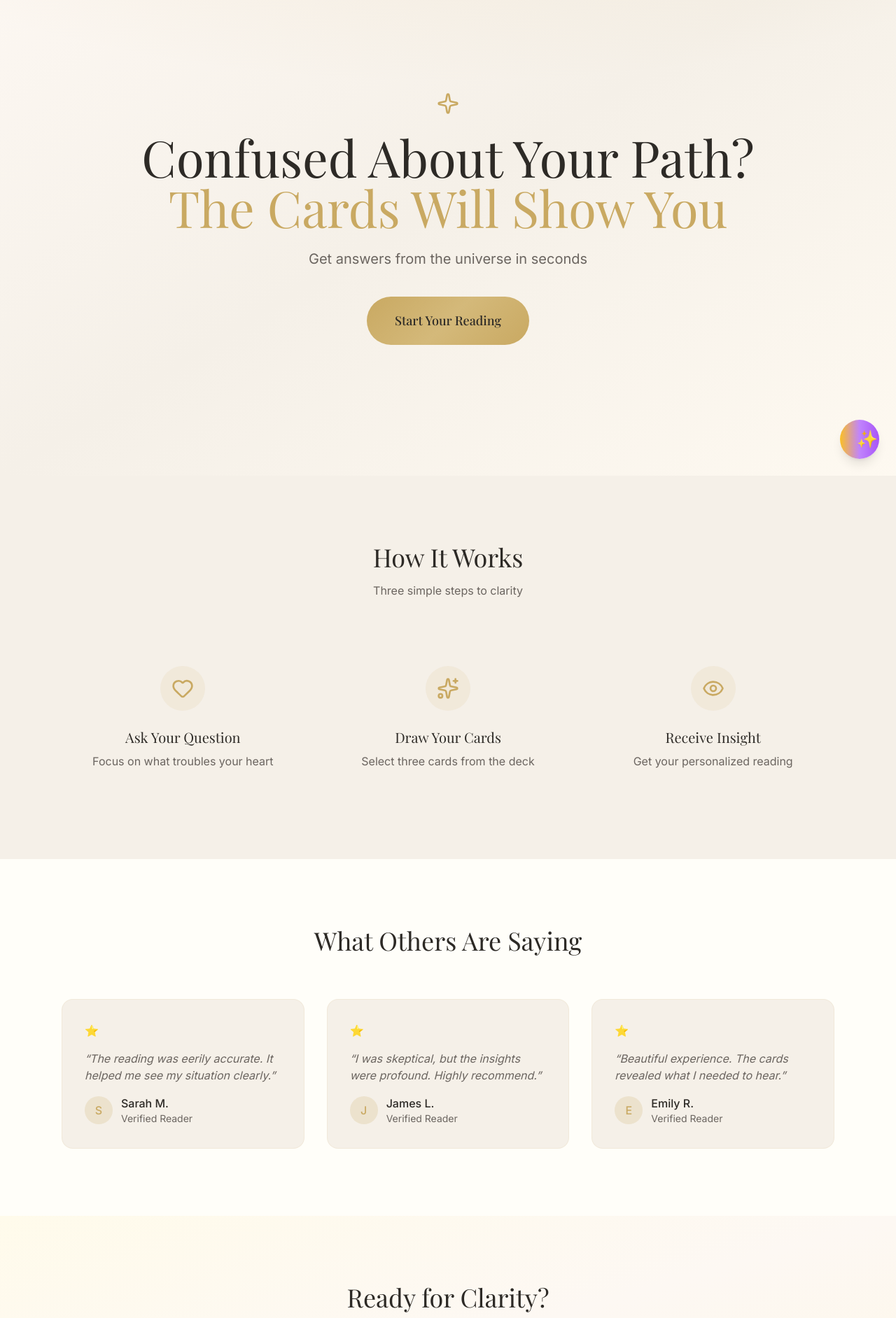
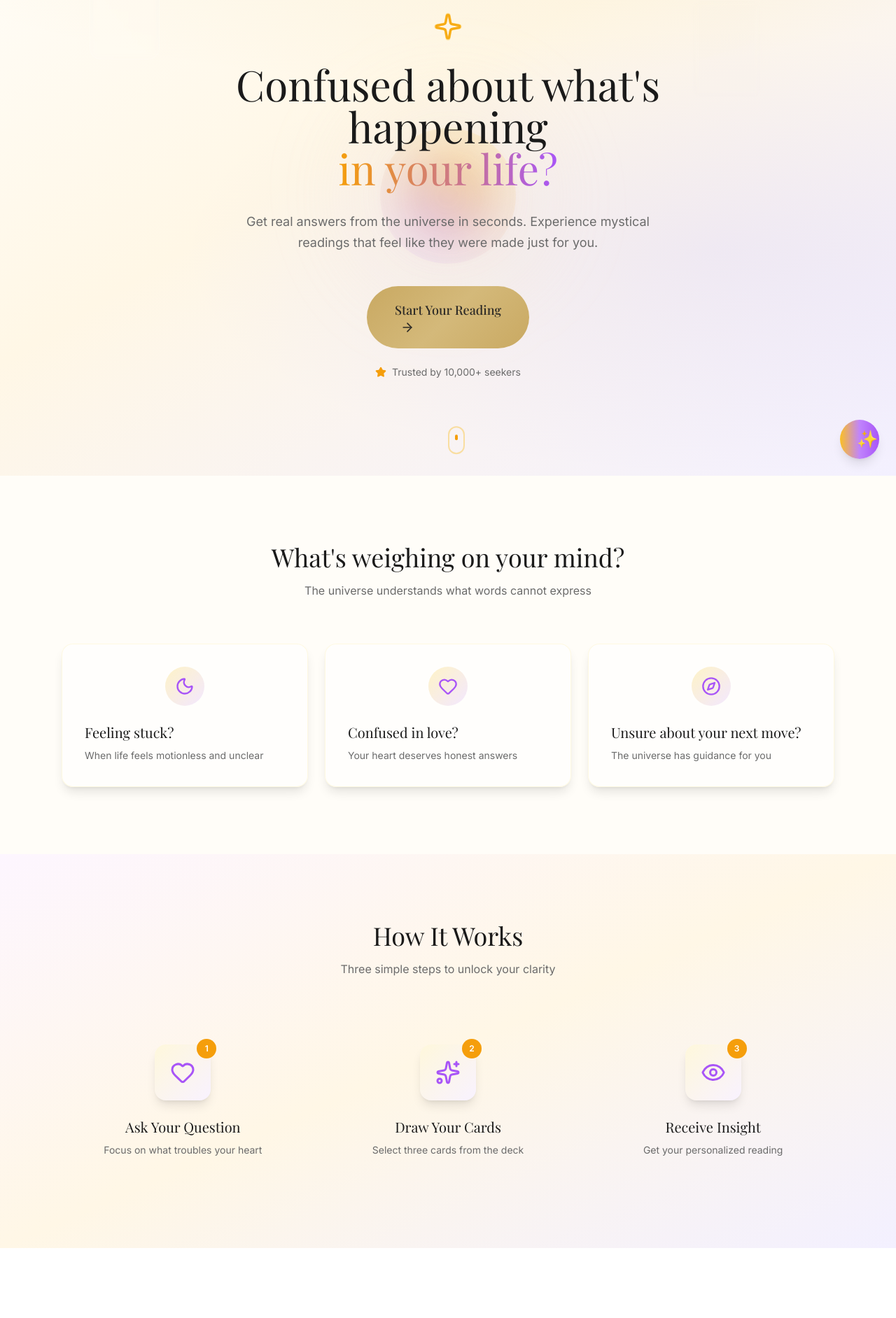
Before and after one commit to smayankthakur/tdt-v1, a Next.js app: page / in a window 1280 px wide. Shown: the part 120-2004 px from the top of the page at 70% size. Built offline with nearby package versions, Linux system fonts and the light colour scheme; a web font is replaced by a local one.

Commit message:
feat: premium landing page with pixel-perfect UI and motion system

```diff
--- a/src/app/page.tsx
+++ b/src/app/page.tsx
@@ -1,9 +1,16 @@
 'use client';
 
-import { motion } from 'framer-motion';
+import { useState, useEffect, useRef } from 'react';
+import { motion, useInView, useScroll, useTransform } from 'framer-motion';
 import Link from 'next/link';
 import CTAButton from '@/components/CTAButton';
-import { Sparkles, Sparkle, Eye, Heart } from 'lucide-react';
+import { Sparkles, Sparkle, Eye, Heart, ArrowRight, Star, MessageCircle, Compass, Moon } from 'lucide-react';
+
+const emotionalHooks = [
+  { icon: Moon, title: 'Feeling stuck?', description: 'When life feels motionless and unclear' },
+  { icon: Heart, title: 'Confused in love?', description: 'Your heart deserves honest answers' },
+  { icon: Compass, title: 'Unsure about your next move?', description: 'The universe has guidance for you' },
+];
 
 const steps = [
   { icon: Heart, title: 'Ask Your Question', description: 'Focus on what troubles your heart' },
@@ -17,142 +24,382 @@ const testimonials = [
   { name: 'Emily R.', text: 'Beautiful experience. The cards revealed what I needed to hear.', role: 'Verified Reader' },
 ];
 
+const fadeInUp = {
+  initial: { opacity: 0, y: 30 },
+  animate: { opacity: 1, y: 0 },
+  transition: { duration: 0.6, ease: 'easeInOut' }
+};
+
+const staggerContainer = {
+  animate: {
+    transition: {
+      staggerChildren: 0.15
+    }
+  }
+};
+
+function FloatingCard({ delay, className }: { delay: number; className?: string }) {
+  return (
+    <motion.div
+      className={`absolute rounded-2xl bg-white/20 backdrop-blur-sm border border-white/30 ${className}`}
+      style={{ width: 100, height: 140 }}
+      initial={{ opacity: 0, y: 20 }}
+      animate={{
+        opacity: 1,
+        y: [0, -15, 0],
+      }}
+      transition={{
+        duration: 4,
+        repeat: Infinity,
+        delay,
+        ease: 'easeInOut'
+      }}
+    />
+  );
+}
+
+function AnimatedOrb() {
+  return (
+    <motion.div
+      className="absolute inset-0 flex items-center justify-center"
+      initial={{ opacity: 0 }}
+      animate={{ opacity: 1 }}
+      transition={{ duration: 1 }}
+    >
+      <motion.div
+        className="relative w-64 h-64"
+        animate={{ rotate: 360 }}
+        transition={{ duration: 30, repeat: Infinity, ease: 'linear' }}
+      >
+        <div className="absolute inset-0 rounded-full bg-gradient-to-r from-amber-200/20 via-purple-200/20 to-amber-200/20 blur-3xl" />
+        <motion.div
+          className="absolute inset-8 rounded-full bg-gradient-to-br from-amber-300/30 to-purple-300/30"
+          animate={{
+            scale: [1, 1.1, 1],
+            opacity: [0.6, 0.8, 0.6]
+          }}
+          transition={{ duration: 3, repeat: Infinity }}
+        />
+        <motion.div
+          className="absolute inset-16 rounded-full bg-gradient-to-br from-amber-400/40 to-purple-400/40 blur-xl"
+          animate={{
+            scale: [1, 1.05, 1],
+          }}
+          transition={{ duration: 4, repeat: Infinity }}
+        />
+      </motion.div>
+    </motion.div>
+  );
+}
+
+function ScrollReveal({ children, delay = 0 }: { children: React.ReactNode; delay?: number }) {
+  const ref = useRef(null);
+  const isInView = useInView(ref, { once: true, margin: '-100px' });
+
+  return (
+    <motion.div
+      ref={ref}
+      initial={{ opacity: 0, y: 40 }}
+      animate={isInView ? { opacity: 1, y: 0 } : { opacity: 0, y: 40 }}
+      transition={{ duration: 0.7, delay, ease: 'easeOut' }}
+    >
+      {children}
+    </motion.div>
+  );
+}
+
 export default function Home() {
   return (
-    <div>
-      <section className="relative min-h-screen flex items-center justify-center bg-gradient-to-br from-background via-background-secondary to-amber-50/30 overflow-hidden pt-16">
-        <div className="absolute inset-0 overflow-hidden">
-          <div className="absolute inset-0 bg-[radial-gradient(ellipse_80%_50%_at_50%_-20%,rgba(201,169,98,0.15),transparent)]" />
+    <div className="overflow-hidden">
+      {/* HERO SECTION */}
+      <section className="relative min-h-screen flex items-center justify-center bg-gradient-to-br from-[#FFFDF8] via-[#FDF6FF] via-40% via-[#FFF7E6] to-[#F3F0FF] overflow-hidden">
+        <div className="absolute inset-0">
+          <div className="absolute inset-0 bg-[radial-gradient(ellipse_80%_50%_at_50%_-20%,rgba(212,175,55,0.12),transparent)]" />
+          <div className="absolute inset-0 bg-[radial-gradient(ellipse_60%_40%_at_80%_60%,rgba(124,108,242,0.08),transparent)]" />
         </div>
-        <div className="relative z-10 mx-auto max-w-5xl px-6 py-32 text-center">
+
+        {/* Floating Cards */}
+        <FloatingCard delay={0} className="top-20 left-[10%] hidden lg:block" />
+        <FloatingCard delay={1} className="top-32 right-[15%] hidden lg:block" />
+        <FloatingCard delay={2} className="bottom-32 left-[20%] hidden lg:block" />
+
+        <AnimatedOrb />
+
+        <div className="relative z-10 mx-auto max-w-4xl px-6 py-32 text-center">
           <motion.div
             initial={{ opacity: 0, y: 30 }}
             animate={{ opacity: 1, y: 0 }}
-            transition={{ duration: 0.8 }}
+            transition={{ duration: 0.8, delay: 0.2 }}
           >
             <motion.div
-              className="mb-6 flex justify-center"
+              className="mb-8 flex justify-center"
               initial={{ opacity: 0, scale: 0.8 }}
               animate={{ opacity: 1, scale: 1 }}
-              transition={{ delay: 0.2, duration: 0.6 }}
+              transition={{ delay: 0.3, duration: 0.6 }}
             >
-              <Sparkle className="h-8 w-8 text-primary" />
+              <div className="relative">
+                <Sparkle className="h-10 w-10 text-amber-500" />
+                <motion.div
+                  className="absolute inset-0"
+                  animate={{ scale: [1, 1.5, 1], opacity: [0.5, 0, 0.5] }}
+                  transition={{ duration: 2, repeat: Infinity }}
+                >
+                  <Sparkle className="h-10 w-10 text-amber-400" />
+                </motion.div>
+              </div>
             </motion.div>
-            <h1 className="font-heading text-5xl leading-tight text-foreground md:text-7xl">
-              Confused About Your Path?
+
+            <h1 className="font-heading text-4xl leading-[1.2] text-[#1A1A1A] md:text-5xl lg:text-6xl">
+              Confused about what&apos;s happening
               <br />
-              <span className="text-primary">The Cards Will Show You</span>
+              <span className="bg-gradient-to-r from-amber-500 to-purple-500 bg-clip-text text-transparent">
+                in your life?
+              </span>
             </h1>
-            <p className="mx-auto mt-6 max-w-2xl text-xl text-foreground-secondary">
-              Get answers from the universe in seconds
-            </p>
+
+            <motion.p
+              className="mx-auto mt-8 max-w-xl text-lg text-[#6B6B6B] leading-relaxed"
+              initial={{ opacity: 0 }}
+              animate={{ opacity: 1 }}
+              transition={{ delay: 0.5 }}
+            >
+              Get real answers from the universe in seconds.
+              Experience mystical readings that feel like they were made just for you.
+            </motion.p>
+
             <motion.div
-              className="mt-10"
+              className="mt-12 flex flex-col items-center gap-6"
               initial={{ opacity: 0, y: 20 }}
               animate={{ opacity: 1, y: 0 }}
-              transition={{ delay: 0.6, duration: 0.6 }}
+              transition={{ delay: 0.7, duration: 0.6 }}
             >
               <Link href="/reading">
-                <CTAButton size="lg">Start Your Reading</CTAButton>
+                <motion.div
+                  whileHover={{ scale: 1.05 }}
+                  whileTap={{ scale: 0.98 }}
+                >
+                  <CTAButton size="lg" className="px-10">
+                    Start Your Reading
+                    <ArrowRight className="ml-2 h-5 w-5" />
+                  </CTAButton>
+                </motion.div>
               </Link>
+
+              <motion.div
+                className="flex items-center gap-2 text-sm text-[#6B6B6B]"
+                initial={{ opacity: 0 }}
+                animate={{ opacity: 1 }}
+                transition={{ delay: 0.9 }}
+              >
+                <Star className="h-4 w-4 text-amber-500 fill-amber-500" />
+                <span>Trusted by 10,000+ seekers</span>
+              </motion.div>
             </motion.div>
+          </motion.div>
+        </div>
+
+        {/* Scroll indicator */}
+        <motion.div
+          className="absolute bottom-8 left-1/2 -translate-x-1/2"
+          animate={{ y: [0, 10, 0] }}
+          transition={{ duration: 2, repeat: Infinity }}
+        >
+          <div className="h-10 w-6 rounded-full border-2 border-amber-400/40 flex justify-center pt-2">
+            <motion.div
+              className="h-2 w-1 rounded-full bg-amber-500"
+              animate={{ y: [0, 12, 0] }}
+              transition={{ duration: 1.5, repeat: Infinity }}
+            />
+          </div>
+        </motion.div>
+      </section>
+
+      {/* EMOTIONAL HOOK SECTION */}
+      <section className="py-24 bg-[#FFFDF8]">
+        <div className="mx-auto max-w-6xl px-6">
+          <ScrollReveal>
+            <div className="text-center mb-16">
+              <h2 className="font-heading text-3xl md:text-4xl text-[#1A1A1A]">
+                What&apos;s weighing on your mind?
+              </h2>
+              <p className="mt-4 text-[#6B6B6B]">
+                The universe understands what words cannot express
+              </p>
+            </div>
+          </ScrollReveal>
+
+          <motion.div
+            className="grid gap-6 md:grid-cols-3"
+            variants={staggerContainer}
+            initial="initial"
+            whileInView="animate"
+            viewport={{ once: true }}
+          >
+            {emotionalHooks.map((hook, index) => (
+              <motion.div
+                key={hook.title}
+                variants={{
+                  initial: { opacity: 0, y: 20 },
+                  animate: { opacity: 1, y: 0 }
+                }}
+                transition={{ delay: index * 0.15 }}
+                className="group p-8 rounded-2xl bg-white/60 backdrop-blur-sm border border-amber-100/50 shadow-lg hover:shadow-xl transition-all duration-300 hover:-translate-y-1"
+              >
+                <motion.div
+                  className="mx-auto mb-6 flex h-14 w-14 items-center justify-center rounded-full bg-gradient-to-br from-amber-100 to-purple-100"
+                  whileHover={{ scale: 1.1 }}
+                >
+                  <hook.icon className="h-7 w-7 text-purple-500" />
+                </motion.div>
+                <h3 className="font-heading text-xl text-[#1A1A1A] mb-2">{hook.title}</h3>
+                <p className="text-[#6B6B6B] text-sm leading-relaxed">{hook.description}</p>
+              </motion.div>
+            ))}
           </motion.div>
         </div>
       </section>
 
-      <section className="py-24 bg-background-secondary">
+      {/* HOW IT WORKS SECTION */}
+      <section className="py-24 bg-gradient-to-br from-[#FDF6FF] via-[#FFF7E6] to-[#F3F0FF]">
         <div className="mx-auto max-w-6xl px-6">
-          <motion.div
-            className="text-center mb-16"
-            initial={{ opacity: 0 }}
-            whileInView={{ opacity: 1 }}
-            viewport={{ once: true }}
-          >
-            <h2 className="font-heading text-4xl text-foreground">How It Works</h2>
-            <p className="mt-4 text-foreground-secondary">Three simple steps to clarity</p>
-          </motion.div>
+          <ScrollReveal>
+            <div className="text-center mb-16">
+              <h2 className="font-heading text-3xl md:text-4xl text-[#1A1A1A]">
+                How It Works
+              </h2>
+              <p className="mt-4 text-[#6B6B6B]">
+                Three simple steps to unlock your clarity
+              </p>
+            </div>
+          </ScrollReveal>
 
           <div className="grid gap-8 md:grid-cols-3">
             {steps.map((step, index) => (
-              <motion.div
-                key={step.title}
-                className="text-center p-8"
-                initial={{ opacity: 0, y: 30 }}
-                whileInView={{ opacity: 1, y: 0 }}
-                viewport={{ once: true }}
-                transition={{ delay: index * 0.2 }}
-              >
+              <ScrollReveal key={step.title} delay={index * 0.2}>
                 <motion.div
-                  className="mx-auto mb-6 flex h-16 w-16 items-center justify-center rounded-full bg-primary/10"
-                  whileHover={{ scale: 1.1 }}
+                  className="relative text-center p-8"
+                  whileHover={{ y: -8 }}
                 >
-                  <step.icon className="h-8 w-8 text-primary" />
+                  <div className="mb-6 flex justify-center">
+                    <motion.div
+                      className="relative flex h-20 w-20 items-center justify-center rounded-2xl bg-white shadow-lg"
+                      whileHover={{ scale: 1.05 }}
+                    >
+                      <div className="absolute inset-0 rounded-2xl bg-gradient-to-br from-amber-200/30 to-purple-200/30" />
+                      <step.icon className="h-9 w-9 text-purple-500 relative z-10" />
+                      <motion.div
+                        className="absolute -right-2 -top-2 h-7 w-7 rounded-full bg-amber-500 flex items-center justify-center text-white text-xs font-bold"
+                      >
+                        {index + 1}
+                      </motion.div>
+                    </motion.div>
+                  </div>
+                  <h3 className="font-heading text-xl text-[#1A1A1A] mb-2">{step.title}</h3>
+                  <p className="text-[#6B6B6B] text-sm leading-relaxed">{step.description}</p>
                 </motion.div>
-                <h3 className="font-heading text-xl text-foreground mb-2">{step.title}</h3>
-                <p className="text-foreground-secondary">{step.description}</p>
-              </motion.div>
+              </ScrollReveal>
             ))}
           </div>
         </div>
       </section>
 
-      <section className="py-24 bg-card">
+      {/* SOCIAL PROOF SECTION */}
+      <section className="py-24 bg-white">
         <div className="mx-auto max-w-6xl px-6">
+          <ScrollReveal>
+            <div className="text-center mb-16">
+              <h2 className="font-heading text-3xl md:text-4xl text-[#1A1A1A]">
+                What Others Are Saying
+              </h2>
+            </div>
+          </ScrollReveal>
+
           <motion.div
-            className="text-center mb-16"
-            initial={{ opacity: 0 }}
-            whileInView={{ opacity: 1 }}
+            className="grid gap-6 md:grid-cols-3"
+            variants={staggerContainer}
+            initial="initial"
+            whileInView="animate"
             viewport={{ once: true }}
           >
-            <h2 className="font-heading text-4xl text-foreground">What Others Are Saying</h2>
-          </motion.div>
-
-          <div className="grid gap-8 md:grid-cols-3">
             {testimonials.map((testimonial, index) => (
               <motion.div
                 key={testimonial.name}
-                className="p-8 rounded-2xl bg-background-secondary border border-primary/10"
-                initial={{ opacity: 0, y: 30 }}
-                whileInView={{ opacity: 1, y: 0 }}
-                viewport={{ once: true }}
-                transition={{ delay: index * 0.2 }}
+                variants={{
+                  initial: { opacity: 0, y: 20 },
+                  animate: { opacity: 1, y: 0 }
+                }}
+                transition={{ delay: index * 0.15 }}
+                className="p-8 rounded-2xl bg-gradient-to-br from-amber-50/50 to-purple-50/50 border border-amber-100/50 shadow-lg hover:shadow-xl transition-all duration-300"
               >
-                <div className="mb-4 text-amber-400">{'⭐'.split('').map((s, i) => <span key={i}>{s}</span>)}</div>
-                <p className="text-foreground-secondary italic mb-4">&ldquo;{testimonial.text}&rdquo;</p>
+                <div className="mb-4 flex gap-1">
+                  {[...Array(5)].map((_, i) => (
+                    <Star key={i} className="h-4 w-4 text-amber-400 fill-amber-400" />
+                  ))}
+                </div>
+                <p className="text-[#6B6B6B] italic mb-6 leading-relaxed">&ldquo;{testimonial.text}&rdquo;</p>
                 <div className="flex items-center gap-3">
-                  <div className="h-10 w-10 rounded-full bg-primary/20 flex items-center justify-center">
-                    <span className="text-primary font-medium">{testimonial.name[0]}</span>
+                  <div className="h-10 w-10 rounded-full bg-gradient-to-br from-amber-200 to-purple-200 flex items-center justify-center">
+                    <span className="text-purple-700 font-medium">{testimonial.name[0]}</span>
                   </div>
                   <div>
-                    <p className="font-medium text-foreground">{testimonial.name}</p>
-                    <p className="text-sm text-foreground-secondary">{testimonial.role}</p>
+                    <p className="font-medium text-[#1A1A1A]">{testimonial.name}</p>
+                    <p className="text-xs text-[#6B6B6B]">{testimonial.role}</p>
                   </div>
                 </div>
               </motion.div>
             ))}
-          </div>
+          </motion.div>
         </div>
       </section>
 
-      <section className="py-24 bg-gradient-to-br from-amber-50 via-background to-amber-100/30">
+      {/* FINAL CTA SECTION */}
+      <section className="py-24 bg-gradient-to-br from-[#FFFDF8] via-[#FDF6FF] to-[#FFF7E6]">
         <div className="mx-auto max-w-3xl px-6 text-center">
-          <motion.div
-            initial={{ opacity: 0, y: 30 }}
-            whileInView={{ opacity: 1, y: 0 }}
-            viewport={{ once: true }}
-          >
-            <h2 className="font-heading text-4xl text-foreground mb-4">
-              Ready for Clarity?
+          <ScrollReveal>
+            <motion.div
+              className="relative inline-block mb-8"
+              whileHover={{ scale: 1.05 }}
+            >
+              <Sparkles className="h-12 w-12 text-amber-500" />
+              <motion.div
+                className="absolute inset-0"
+                animate={{ scale: [1, 1.3, 1], opacity: [0.3, 0, 0.3] }}
+                transition={{ duration: 2, repeat: Infinity }}
+              >
+                <Sparkles className="h-12 w-12 text-amber-400" />
+              </motion.div>
+            </motion.div>
+
+            <h2 className="font-heading text-3xl md:text-4xl text-[#1A1A1A] mb-4">
+              There&apos;s something waiting for you to discover...
             </h2>
-            <p className="text-xl text-foreground-secondary mb-8">
-              The universe is waiting to guide you
+            <p className="text-lg text-[#6B6B6B] mb-10 leading-relaxed">
+              The cards have been laid out. Your guidance is ready.
             </p>
+
             <Link href="/reading">
-              <CTAButton size="lg">Begin Your Reading</CTAButton>
+              <motion.div
+                whileHover={{ scale: 1.05 }}
+                whileTap={{ scale: 0.98 }}
+              >
+                <CTAButton size="lg" className="px-12">
+                  Reveal My Cards
+                  <ArrowRight className="ml-2 h-5 w-5" />
+                </CTAButton>
+              </motion.div>
             </Link>
-          </motion.div>
+          </ScrollReveal>
         </div>
       </section>
+
+      {/* FOOTER */}
+      <footer className="py-8 bg-[#FFFDF8] border-t border-amber-100/50">
+        <div className="mx-auto max-w-6xl px-6 text-center">
+          <p className="text-sm text-[#6B6B6B]">
+            © 2024 Divine Tarot. All rights reserved.
+          </p>
+        </div>
+      </footer>
     </div>
   );
 }
```
